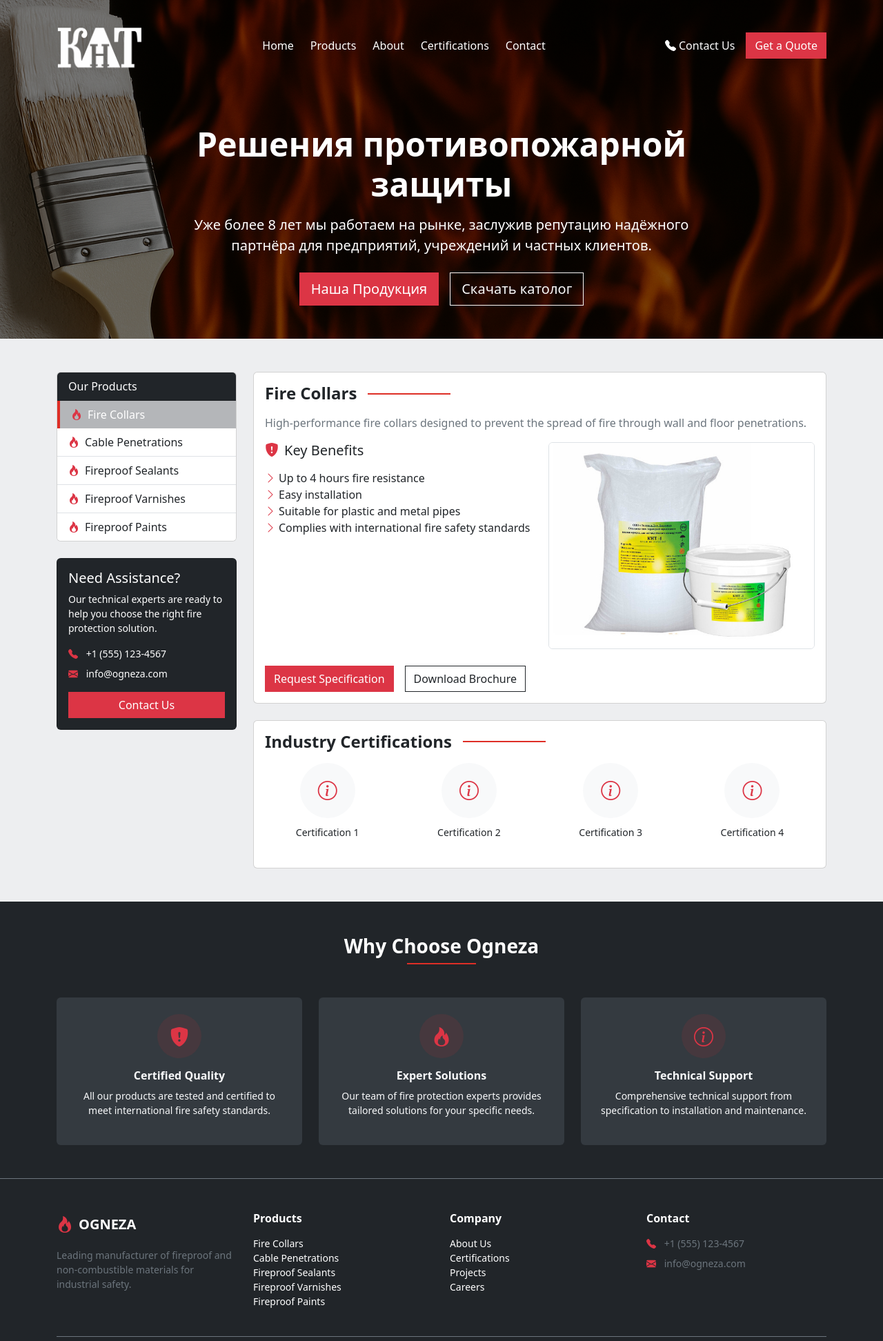
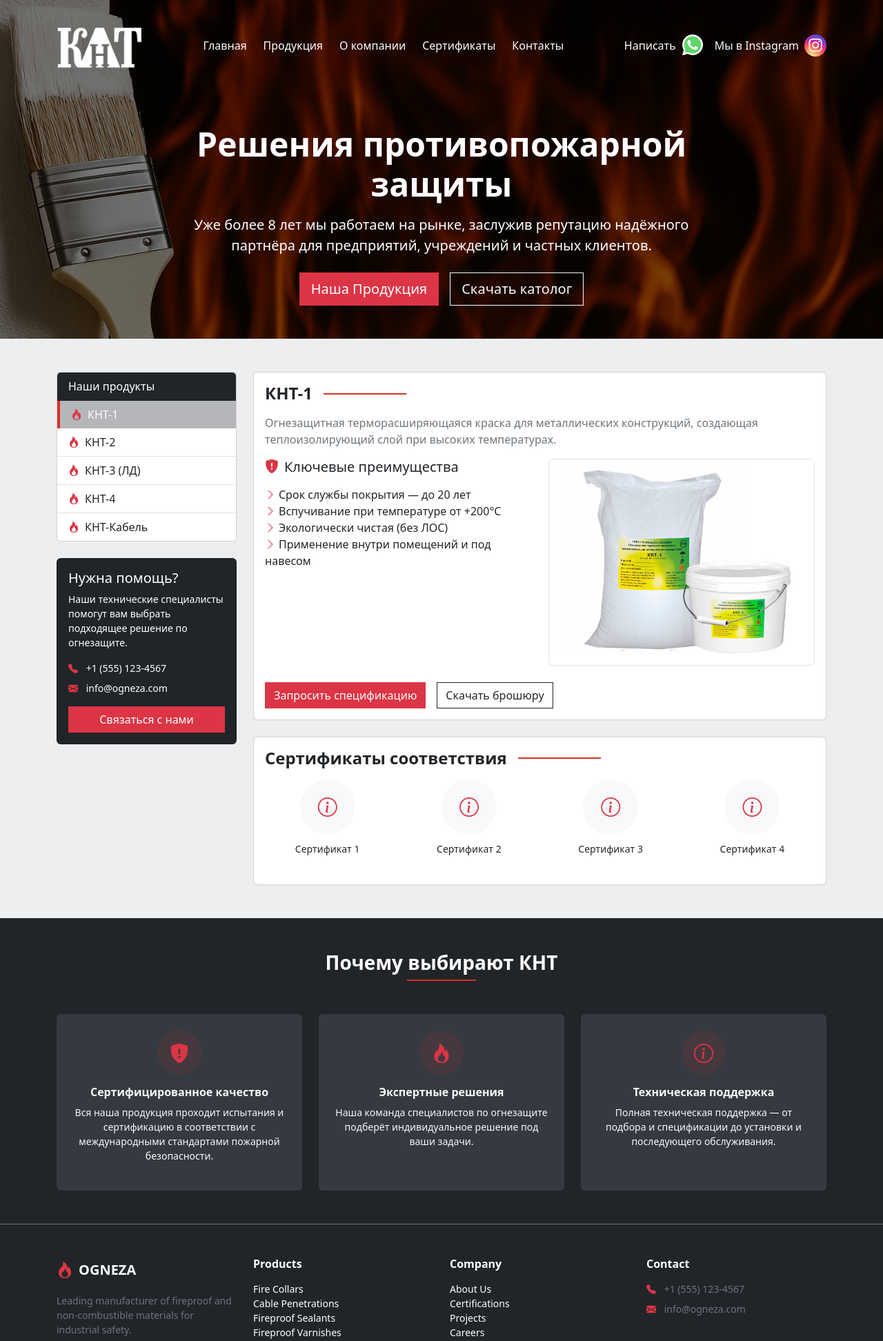
Before and after one commit to k1lst1x/knt-ognezaschita, a Django app: page / in a window 1280 px wide. Shown: the top 1944 px of the page at 69% size. Run offline with Django 5.2, Linux system fonts and the light colour scheme; data that the repository does not hold is empty.

Commit message:
lots of js scripts fixes and admin panel fixes
added watsapp and instagram to navbar. translated most of it to russian.

```diff
--- a/core/admin.py
+++ b/core/admin.py
@@ -65,3 +65,6 @@ class ProductAdmin(admin.ModelAdmin):
                 obj.image.url,
             )
         return "—"
+
+    class Media:
+        js = ("jsonlist.js",)
--- a/static/landing.js
+++ b/static/landing.js
@@ -1,7 +1,7 @@
 // landing.js
 
 // Аналог данных из вашего React-примера
-const products = [
+const products1 = [
 	{
 	  id: "fire-collars",
 	  name: "Fire Collars",
@@ -67,7 +67,70 @@ const products = [
 	  ],
 	  image: "/static/images/placeholder5.jpg",
 	},
-  ];
+];
+
+const products = [
+  {
+    id: "knt-1",
+    name: "КНТ-1",
+    description: "Огнезащитная терморасширяющаяся краска для металлических конструкций, создающая теплоизолирующий слой при высоких температурах.",
+    benefits: [
+      "Срок службы покрытия — до 20 лет",
+      "Вспучивание при температуре от +200°C",
+      "Экологически чистая (без ЛОС)",
+      "Применение внутри помещений и под навесом",
+    ],
+    image: "/static/images/placeholder.jpg",
+  },
+  {
+    id: "knt-2",
+    name: "КНТ-2",
+    description: "Огнезащитный толстослойный состав для металлоконструкций, подходящий для открытой атмосферы и среднеагрессивных сред.",
+    benefits: [
+      "До 3 группы огнезащитной эффективности",
+      "Работает в открытой атмосфере и помещениях",
+      "Срок службы покрытия — до 15 лет",
+      "Не требует дополнительной защиты при благоприятных условиях",
+    ],
+    image: "/static/images/placeholder2.jpg",
+  },
+  {
+    id: "knt-3-ld",
+    name: "КНТ-3 (ЛД)",
+    description: "Огнебиозащитный износостойкий лак на эпоксидной основе для ЛДСП, ЛДВП, ЛМДФ и других деревянных поверхностей.",
+    benefits: [
+      "Обеспечивает 1 группу огнезащитной эффективности",
+      "Прозрачная полуматовая поверхность",
+      "Износостойкость и биозащита",
+      "Срок службы — до 10 лет",
+    ],
+    image: "/static/images/placeholder4.jpg",
+  },
+  {
+    id: "knt-4",
+    name: "КНТ-4",
+    description: "Атмосферостойкая огнезащитная краска для металлических конструкций, устойчивая к воздействию среды и высоких температур.",
+    benefits: [
+      "Применяется внутри и снаружи помещений",
+      "Теплоизолирующий эффект за счёт вспучивания",
+      "Подходит для условий средней агрессии",
+      "Срок службы покрытия — до 20 лет",
+    ],
+    image: "/static/images/placeholder3.jpg",
+  },
+  {
+    id: "knt-cable",
+    name: "КНТ-Кабель",
+    description: "Огнезащитный состав для кабелей и кабельных конструкций, предотвращающий распространение огня и короткое замыкание.",
+    benefits: [
+      "Подходит для всех типов кабелей и лотков",
+      "Нельзя разбавлять — полностью готов к использованию",
+      "Срок службы — до 20 лет",
+      "Подходит для наружного и внутреннего применения",
+    ],
+    image: "/static/images/placeholder5.jpg",
+  },
+];
 
   // Храним текущий выбранный продукт (по умолчанию – первый)
   let selectedProduct = products[0];
@@ -132,7 +195,7 @@ const products = [
 
 	// Название и описание
 	nameEl.textContent = selectedProduct.name;
-	descEl.textContent = selectedProduct.description;
+	descEl.innerHTML = selectedProduct.description.replace(/\n/g, "<br>");
 
 	// Список преимуществ
 	benefitsEl.innerHTML = "";
--- a/templates/base.html
+++ b/templates/base.html
@@ -33,6 +33,19 @@
 
     <!-- JS (Bootstrap и ваши скрипты) -->
     <script src="https://cdn.jsdelivr.net/npm/bootstrap@5.3.5/dist/js/bootstrap.bundle.min.js" integrity="sha384-k6d4wzSIapyDyv1kpU366/PK5hCdSbCRGRCMv+eplOQJWyd1fbcAu9OCUj5zNLiq" crossorigin="anonymous"></script>
+    <script>
+      const products2 = [
+        {% for product in products %}
+        {
+          id: "{{ product.slug }}",
+          name: "{{ product.name|escapejs }}",
+          description: "{{ product.description|escapejs }}",
+          benefits: {{ product.benefits|safe }},
+          image: "{% if product.image %}{{ product.image.url }}{% else %}/static/images/placeholder.jpg{% endif %}"
+        }{% if not forloop.last %},{% endif %}
+        {% endfor %}
+      ];
+    </script>
     <script src="{% static 'landing.js' %}"></script>
 
   </body>
--- a/templates/includes/header.html
+++ b/templates/includes/header.html
@@ -52,20 +52,53 @@
 
     <!-- Навигация (для больших экранов) -->
     <nav class="d-none d-md-flex gap-4">
-      <a href="#" class="text-white text-decoration-none hover-red">Home</a>
-      <a href="#" class="text-white text-decoration-none hover-red">Products</a>
-      <a href="#" class="text-white text-decoration-none hover-red">About</a>
-      <a href="#" class="text-white text-decoration-none hover-red">Certifications</a>
-      <a href="#" class="text-white text-decoration-none hover-red">Contact</a>
+        <a href="#" class="text-white text-decoration-none hover-red">Главная</a>
+        <a href="#" class="text-white text-decoration-none hover-red">Продукция</a>
+        <a href="#" class="text-white text-decoration-none hover-red">О компании</a>
+        <a href="#" class="text-white text-decoration-none hover-red">Сертификаты</a>
+        <a href="#" class="text-white text-decoration-none hover-red">Контакты</a>
     </nav>
 
     <!-- Кнопки справа -->
-    <div class="d-flex align-items-center gap-3">
+    <!-- <div class="d-flex align-items-center gap-3">
       <a href="#contact" class="d-none d-md-inline-flex text-white text-decoration-none align-items-center gap-1">
         <i class="bi bi-telephone-fill"></i>
-        <span>Contact Us</span>
+        <span>Связаться</span>
       </a>
-      <button class="btn btn-danger">Get a Quote</button>
+      <button class="btn btn-danger">Запросить предложение</button>
+    </div> -->
+    <!-- Кнопки справа -->
+    <div class="d-flex align-items-center gap-3">
+      <!-- Ссылка "Написать" с SVG-иконкой WhatsApp -->
+      <a href="https://wa.me/77001234567" target="_blank" class="d-flex align-items-center gap-2 text-decoration-none border-0 bg-transparent">
+        <span class="text-white">Написать</span>
+        <!-- Вставка SVG иконки WhatsApp -->
+        <span style="display: inline-flex; align-items: center;">
+          <svg width="32" height="32" viewBox="0 0 18 19" fill="none" xmlns="http://www.w3.org/2000/svg">
+            <path d="M0 18.0773L1.2719 13.4366C0.489854 12.0788 0.0730484 10.5362 0.0773454 8.95917C0.0773454 4.01766 4.0993 0 9.04081 0C11.4385 0 13.6901 0.932441 15.3788 2.62545C17.0718 4.31845 18.0043 6.57006 18 8.96347C18 13.905 13.978 17.9226 9.03652 17.9226H9.03222C7.53258 17.9226 6.05872 17.5445 4.74815 16.8312L0 18.0773ZM4.97159 15.207L5.2423 15.3702C6.38529 16.0492 7.69586 16.4058 9.03222 16.4101H9.03652C13.1401 16.4101 16.4832 13.0714 16.4832 8.96347C16.4832 6.97397 15.7097 5.10479 14.3046 3.69539C12.8995 2.28598 11.026 1.51253 9.03652 1.51253C4.92862 1.51253 1.58558 4.85127 1.58558 8.95917C1.58558 10.3643 1.9766 11.735 2.72428 12.921L2.90045 13.2046L2.14848 15.9503L4.97159 15.207Z" fill="black" fill-opacity="0.24"/>
+            <path d="M0.40625 17.5983L1.61993 13.1722C0.873049 11.8779 0.478392 10.4054 0.478392 8.90313C0.478392 4.19271 4.31463 0.360718 9.02081 0.360718C11.3081 0.360718 13.4512 1.25188 15.0637 2.86446C16.6763 4.47703 17.5632 6.62431 17.5632 8.90738C17.5632 13.6178 13.727 17.4498 9.02081 17.4498H9.01657C7.58646 17.4498 6.18182 17.0891 4.9342 16.4101L0.40625 17.5983Z" fill="url(#paint0_linear_2308_2697)"/>
+            <path d="M0.0976562 17.9081L1.35377 13.325C0.581429 11.984 0.169798 10.4605 0.174041 8.9031C0.174041 4.02293 4.14607 0.0551453 9.02624 0.0551453C11.3942 0.0551453 13.6178 0.976012 15.2856 2.648C16.9576 4.31999 17.8784 6.54365 17.8742 8.90735C17.8742 13.7875 13.9022 17.7553 9.022 17.7553H9.01776C7.53673 17.7553 6.08117 17.3819 4.78686 16.6774L0.0976562 17.9081ZM5.00753 15.0733L5.27488 15.2346C6.40368 15.9051 7.69799 16.2573 9.01776 16.2615H9.022C13.0747 16.2615 16.3762 12.9643 16.3762 8.90735C16.3762 6.94255 15.6123 5.09657 14.2247 3.70466C12.837 2.31275 10.9868 1.5489 9.022 1.5489C4.96509 1.5489 1.66355 4.8462 1.66355 8.9031C1.66355 10.2908 2.04972 11.6445 2.78811 12.8157L2.9621 13.0958L2.21947 15.8075L5.00753 15.0733Z" fill="white"/>
+            <path d="M6.81041 5.19843C6.64491 4.82923 6.47092 4.82074 6.31391 4.8165C6.1866 4.81226 6.03807 4.81226 5.88955 4.81226C5.74102 4.81226 5.50338 4.86742 5.29968 5.08809C5.09599 5.30876 4.52734 5.84346 4.52734 6.93407C4.52734 8.02044 5.3209 9.07285 5.43124 9.22138C5.54157 9.36991 6.96318 11.6742 9.20806 12.5611C11.0753 13.2995 11.4572 13.151 11.8603 13.1128C12.2677 13.0746 13.1674 12.5781 13.3541 12.0604C13.5366 11.5426 13.5366 11.1013 13.4814 11.0079C13.4262 10.9146 13.2777 10.8594 13.057 10.7491C12.8364 10.6388 11.75 10.1041 11.5463 10.0277C11.3426 9.95128 11.1941 9.91734 11.0498 10.138C10.9013 10.3587 10.4769 10.8552 10.3496 11.0037C10.2223 11.1522 10.0907 11.1692 9.87007 11.0589C9.6494 10.9485 8.93647 10.7151 8.09199 9.95977C7.43423 9.37415 6.98865 8.64849 6.86134 8.42782C6.73403 8.20716 6.84861 8.08833 6.95894 7.978C7.05654 7.8804 7.17961 7.71914 7.28994 7.59183C7.40028 7.46452 7.43847 7.37116 7.51061 7.22263C7.58275 7.07411 7.5488 6.9468 7.49364 6.83646C7.43847 6.72613 7.00562 5.63552 6.81041 5.19843Z" fill="white"/>
+            <defs>
+              <linearGradient id="paint0_linear_2308_2697" x1="2196.43" y1="4430.11" x2="2196.43" y2="0.11304" gradientUnits="userSpaceOnUse">
+                <stop stop-color="#20B038"/>
+                <stop offset="1" stop-color="#60D66A"/>
+              </linearGradient>
+            </defs>
+          </svg>
+        </span>
+      </a>
+
+      <!-- Ссылка "Мы в Instagram" с иконкой Instagram -->
+      <a href="https://instagram.com/yourprofile" target="_blank" class="d-flex align-items-center gap-2 text-decoration-none border-0 bg-transparent">
+        <span class="text-white">Мы в Instagram</span>
+        <div
+          class="d-flex justify-content-center align-items-center rounded-circle"
+          style="width: 32px; height: 32px; background: radial-gradient(circle at 30% 107%, #fdf497 0%, #fdf497 5%, #fd5949 45%, #d6249f 60%, #285AEB 90%);"
+        >
+          <i class="bi bi-instagram" style="color: white; font-size: 1.2rem;"></i>
+        </div>
+      </a>
     </div>
 
     <!-- Бургер-иконка для мобильных -->
@@ -76,11 +109,11 @@
     <!-- Мобильное меню -->
     <div class="collapse d-md-none mt-3 w-100" id="mobileNav">
       <nav class="d-flex flex-column gap-2">
-        <a href="#" class="text-white text-decoration-none hover-red">Home</a>
-        <a href="#" class="text-white text-decoration-none hover-red">Products</a>
-        <a href="#" class="text-white text-decoration-none hover-red">About</a>
-        <a href="#" class="text-white text-decoration-none hover-red">Certifications</a>
-        <a href="#" class="text-white text-decoration-none hover-red">Contact</a>
+        <a href="#" class="text-white text-decoration-none hover-red">Главная</a>
+        <a href="#" class="text-white text-decoration-none hover-red">Продукция</a>
+        <a href="#" class="text-white text-decoration-none hover-red">О компании</a>
+        <a href="#" class="text-white text-decoration-none hover-red">Сертификаты</a>
+        <a href="#" class="text-white text-decoration-none hover-red">Контакты</a>
       </nav>
     </div>
   </div>
--- a/templates/index.html
+++ b/templates/index.html
@@ -25,7 +25,7 @@
         <!-- Сайдбар -->
         <aside class="col-12 col-md-4 col-lg-3 mb-4 mb-md-0">
           <div class="card mb-4">
-            <div class="card-header bg-dark text-white">Our Products</div>
+            <div class="card-header bg-dark text-white">Наши продукты</div>
             <ul class="list-group list-group-flush" id="productSidebar">
               <!-- js заполнит список -->
             </ul>
@@ -34,10 +34,9 @@
           <!-- Contact Card -->
           <div class="card bg-dark text-white">
             <div class="card-body">
-              <h5 class="card-title">Need Assistance?</h5>
+              <h5 class="card-title">Нужна помощь?</h5>
               <p class="card-text small">
-                Our technical experts are ready to help you choose the right fire
-                protection solution.
+                Наши технические специалисты помогут вам выбрать подходящее решение по огнезащите.
               </p>
               <div class="mb-2 small">
                 <i class="bi bi-telephone-fill text-danger me-2"></i>
@@ -47,7 +46,7 @@
                 <i class="bi bi-envelope-fill text-danger me-2"></i>
                 info@ogneza.com
               </div>
-              <button class="btn btn-danger w-100">Contact Us</button>
+              <button class="btn btn-danger w-100">Связаться с нами</button>
             </div>
           </div>
         </aside>
@@ -57,21 +56,21 @@
           <div class="card mb-4">
             <div class="card-body">
               <div class="d-flex align-items-center mb-3">
-                <h2 id="productName" class="h4 fw-bold me-3 mb-0">Product Name</h2>
+                <h2 id="productName" class="h4 fw-bold me-3 mb-0">Название продукта</h2>
                 <div
                   class="flex-grow-1"
                   style="height: 2px; max-width: 120px; background-color: #DE2E26;"
                 ></div>
               </div>
               <p id="productDescription" class="text-secondary">
-                Product description here...
+                Здесь будет описание продукта...
               </p>
 
               <div class="row g-4 mb-4">
                 <div class="col-12 col-md-6">
                   <h5 class="mb-3 d-flex align-items-center gap-2">
                     <i class="bi bi-shield-fill-exclamation text-danger fs-5"></i>
-                    Key Benefits
+                    Ключевые преимущества
                   </h5>
                   <ul id="productBenefits" class="list-unstyled">
                     <!-- js заполнит список преимуществ -->
@@ -94,8 +93,8 @@
               </div>
 
               <div class="d-flex flex-column flex-sm-row gap-3">
-                <button class="btn btn-danger">Request Specification</button>
-                <button class="btn btn-outline-dark">Download Brochure</button>
+                <button class="btn btn-danger">Запросить спецификацию</button>
+                <button class="btn btn-outline-dark">Скачать брошюру</button>
               </div>
             </div>
           </div>
@@ -104,7 +103,7 @@
           <div class="card">
             <div class="card-body">
               <div class="d-flex align-items-center mb-3">
-                <h2 class="h4 fw-bold me-3 mb-0">Industry Certifications</h2>
+                <h2 class="h4 fw-bold me-3 mb-0">Сертификаты соответствия</h2>
                 <div
                   class="flex-grow-1"
                   style="height: 2px; max-width: 120px; background-color: #DE2E26;"
@@ -119,7 +118,7 @@
                   >
                     <i class="bi bi-info-circle fs-3 text-danger"></i>
                   </div>
-                  <span class="small">Certification 1</span>
+                  <span class="small">Сертификат 1</span>
                 </div>
                 <div class="col-6 col-md-3 mb-4">
                   <div
@@ -128,7 +127,7 @@
                   >
                     <i class="bi bi-info-circle fs-3 text-danger"></i>
                   </div>
-                  <span class="small">Certification 2</span>
+                  <span class="small">Сертификат 2</span>
                 </div>
                 <div class="col-6 col-md-3 mb-4">
                   <div
@@ -137,7 +136,7 @@
                   >
                     <i class="bi bi-info-circle fs-3 text-danger"></i>
                   </div>
-                  <span class="small">Certification 3</span>
+                  <span class="small">Сертификат 3</span>
                 </div>
                 <div class="col-6 col-md-3 mb-4">
                   <div
@@ -146,7 +145,7 @@
                   >
                     <i class="bi bi-info-circle fs-3 text-danger"></i>
                   </div>
-                  <span class="small">Certification 4</span>
+                  <span class="small">Сертификат 4</span>
                 </div>
               </div>
 
@@ -162,7 +161,7 @@
   <section class="bg-dark text-white py-5">
     <div class="container">
       <div class="text-center mb-5">
-        <h2 class="h3 fw-bold">Why Choose Ogneza</h2>
+        <h2 class="h3 fw-bold">Почему выбирают КНТ</h2>
         <div
           class="mx-auto"
           style="height: 2px; width: 100px; background-color: #DE2E26;"
@@ -178,9 +177,9 @@
             >
               <i class="bi bi-shield-fill-exclamation fs-3 text-danger"></i>
             </div>
-            <h3 class="h6 fw-bold">Certified Quality</h3>
+            <h3 class="h6 fw-bold">Сертифицированное качество</h3>
             <p class="small">
-              All our products are tested and certified to meet international fire safety standards.
+              Вся наша продукция проходит испытания и сертификацию в соответствии с международными стандартами пожарной безопасности.
             </p>
           </div>
         </div>
@@ -192,9 +191,9 @@
             >
               <i class="bi bi-fire fs-3 text-danger"></i>
             </div>
-            <h3 class="h6 fw-bold">Expert Solutions</h3>
+            <h3 class="h6 fw-bold">Экспертные решения</h3>
             <p class="small">
-              Our team of fire protection experts provides tailored solutions for your specific needs.
+              Наша команда специалистов по огнезащите подберёт индивидуальное решение под ваши задачи.
             </p>
           </div>
         </div>
@@ -206,9 +205,9 @@
             >
               <i class="bi bi-info-circle fs-3 text-danger"></i>
             </div>
-            <h3 class="h6 fw-bold">Technical Support</h3>
+            <h3 class="h6 fw-bold">Техническая поддержка</h3>
             <p class="small">
-              Comprehensive technical support from specification to installation and maintenance.
+              Полная техническая поддержка — от подбора и спецификации до установки и последующего обслуживания.
             </p>
           </div>
         </div>
```
Also changed, not shown: static/jsonlist.js (added, +92 -0 lines), core/migrations/0002_alter_product_options.py (added).
